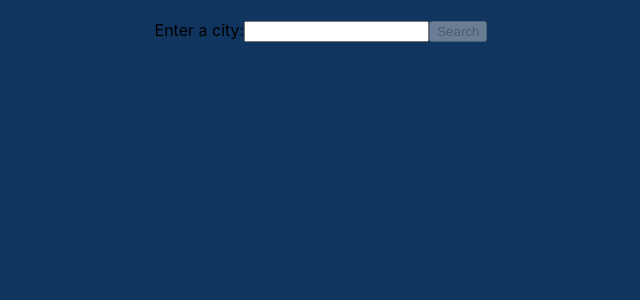
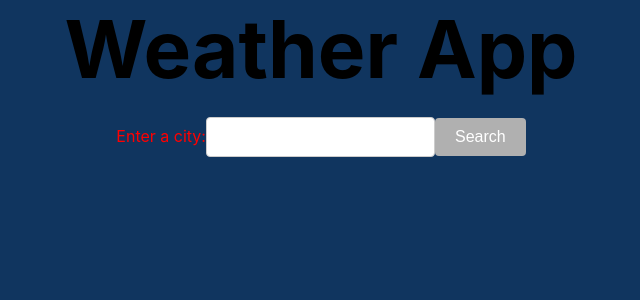
Before and after one commit to Tabshir2003/Weather-App, a React (Create React App) app in the folder react-app/: page / in a window 1280 px wide. Shown: the top 300 px of the page, without its empty margins (319-959 px from the left). Built offline with nearby package versions, Linux system fonts and the light colour scheme.

Commit message:
making the weather app a but cooler

```diff
--- a/react-app/src/App.css
+++ b/react-app/src/App.css
@@ -1,16 +1,5 @@
 .App {
   text-align: center;
-}
-
-.App-logo {
-  height: 40vmin;
-  pointer-events: none;
-}
-
-@media (prefers-reduced-motion: no-preference) {
-  .App-logo {
-    animation: App-logo-spin infinite 20s linear;
-  }
 }
 
 .App-header {
@@ -24,30 +13,17 @@
   color: white;
 }
 
-.App-link {
-  color: #61dafb;
-}
-
-@keyframes App-logo-spin {
-  from {
-    transform: rotate(0deg);
-  }
-  to {
-    transform: rotate(360deg);
-  }
-}
-
-#temperature{
+#temperature {
   font-size: 40px;
   color: blue;
 }
 
-#wind-speed{
+#wind-speed {
   font-size: 40px;
   color: blue;
 }
 
-#humidity{
+#humidity {
   font-size: 40px;
   color: blue;
 }
@@ -59,9 +35,64 @@
   margin-top: 20px;
 }
 
+.prompt {
+  color: red;
+}
+
 .five-day {
   font-size: 20px;
   color: blue;
   display: flex;
   justify-content: space-evenly;
 }
+
+.current-weather {
+  display: flex;
+  align-items: center;
+  flex-direction: column;
+  background-color: aqua;
+  margin: 0 auto;
+  max-width: 600px;
+  padding: 20px;
+}
+
+
+
+form {
+  display: flex;
+  flex-direction: column;
+  align-items: center;
+  margin-bottom: 20px;
+}
+
+input[type="text"] {
+  padding: 10px;
+  font-size: 16px;
+  border: 1px solid #ccc;
+  border-radius: 4px;
+}
+
+button {
+  padding: 10px 20px;
+  font-size: 16px;
+  border: none;
+  border-radius: 4px;
+  background-color: #4caf50;
+  color: white;
+  cursor: pointer;
+}
+
+button:disabled {
+  background-color: #b0b0b0;
+  cursor: not-allowed;
+}
+
+button:disabled:hover {
+  background-color: #b0b0b0;
+  color: #f1f1f1;
+}
+
+.weather-app-heading{
+  font-weight: bold;
+  font-size: 80px;
+}
--- a/react-app/src/App.js
+++ b/react-app/src/App.js
@@ -65,18 +65,19 @@ function App() {
 
   return (
     <div className="App">
+      <div className="weather-app-heading">Weather App</div>
       <form className="search-form" onSubmit={handleSubmit}>
-        <label>
+        <div className="prompt">
           Enter a city:
           <input type="text" value={city} onChange={handleCityChange} />
-        </label>
-        <button type="submit" disabled={!city || isLoading}>
+          <button type="submit" disabled={!city || isLoading}>
           {isLoading ? "Loading..." : "Search"}
-        </button>
+          </button>
+        </div>
       </form>
       {error && <p>{error}</p>}
       {weatherData && (
-        <div>
+        <div className="current-weather">
           <div id="temperature">Temperature: {weatherData.temperature}°F</div>
           <div id="wind-speed">Wind Speed: {weatherData.windSpeed}</div>
           <div id="humidity">Humidity: {weatherData.humidity}</div>
@@ -99,4 +100,4 @@ function App() {
   );
 }
 
-export default App;
+export default App
```
